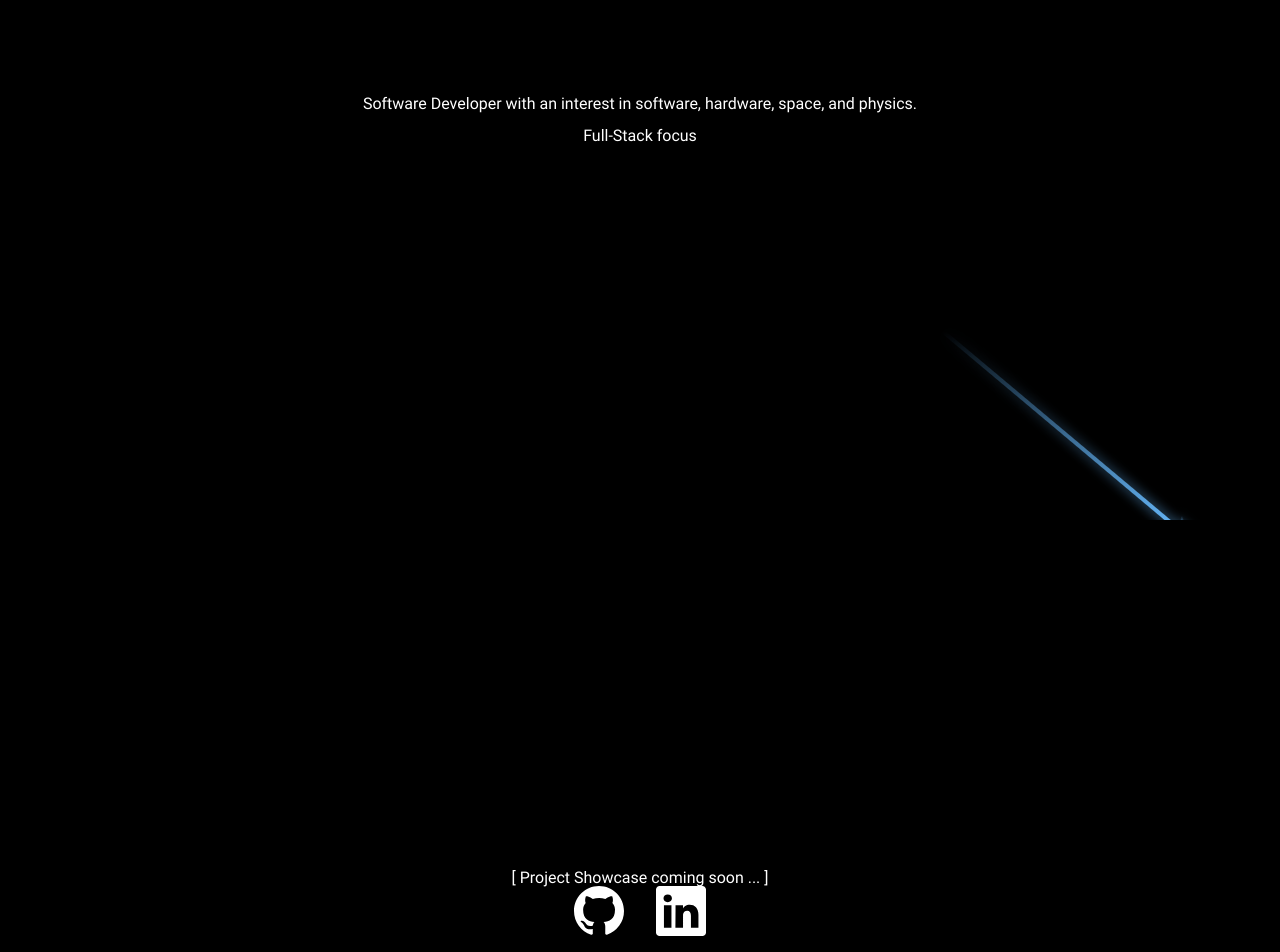
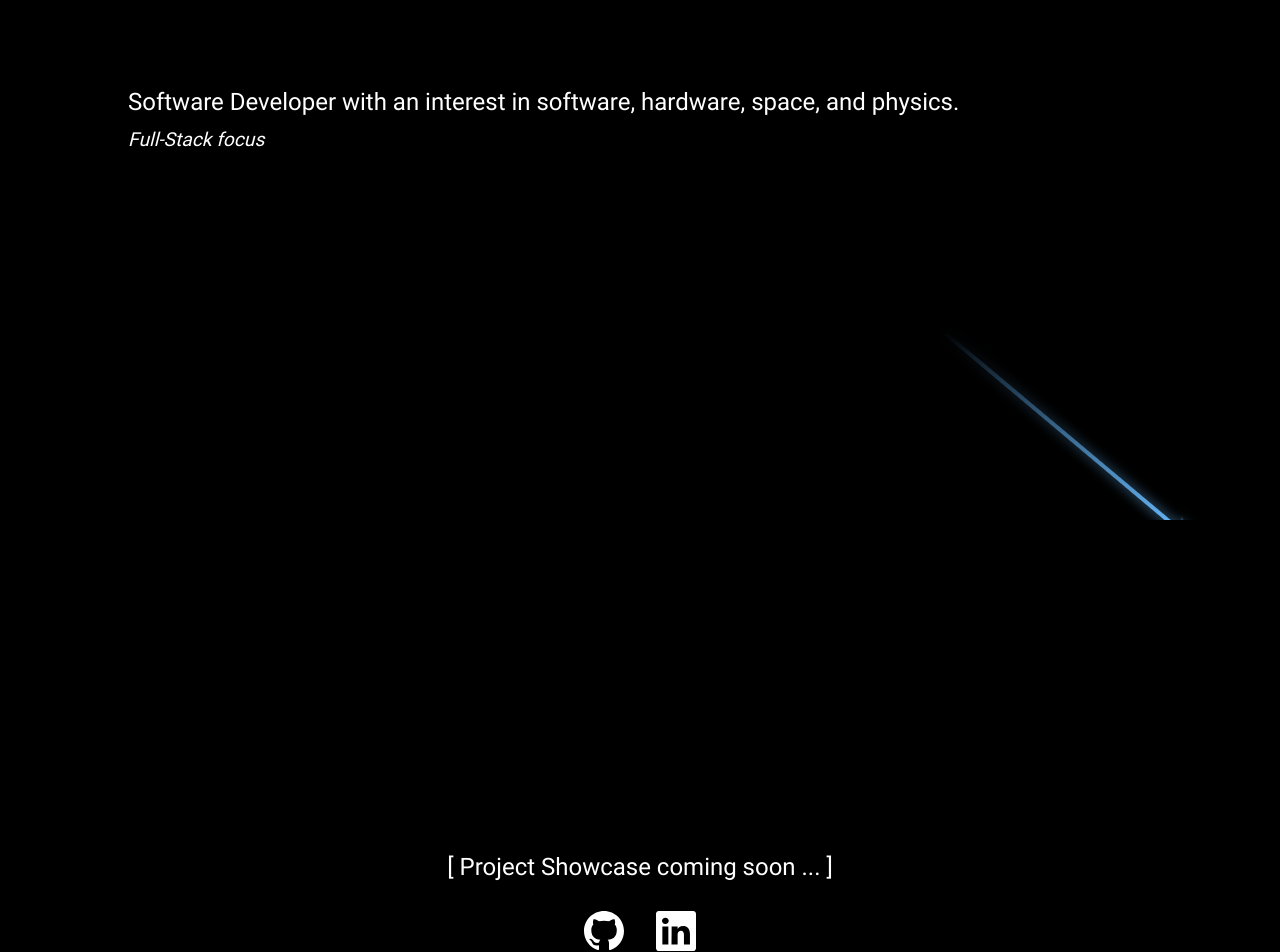
Before and after one commit to pziajski/personal-website, a React (Create React App) app: page / in a window 1280 px wide. Shown: the part 280-1232 px from the top of the page. Built offline with nearby package versions, Linux system fonts and the light colour scheme.

Commit message:
updated to match new classnames

```diff
--- a/src/components/Home/Home.scss
+++ b/src/components/Home/Home.scss
@@ -9,13 +9,31 @@
         @include section-container;
     }
 
-    &__landing-title {
+    &__title {
         align-self: flex-start;
-        font-size: 1.5rem;
+        @include title-medium;
+    }
+
+    &__sub-title {
+        align-self: flex-start;
+        @include title-small;
     }
 
     &__info {
         @include section-container;
+    }
+
+    &__info-container {
+        display: flex;
+        flex-direction: column;
+        justify-content: center;
+        align-items: center;
+        flex-grow: 1;
+        gap: 2rem;
+    }
+
+    &__info-title {
+        @include title-medium;
     }
 
     &__info-list {
@@ -24,18 +42,16 @@
         justify-content: center;
         align-items: center;
         gap: 2rem;
-        flex-grow: 1;
-        max-height: 40vw;
     }
 }
 
 .icon {
     width: 10vw;
-    max-width: 50px;
+    max-width: 40px;
     height: 10vw;
-    max-height: 50px;
+    max-height: 40px;
 
     &:hover {
-        transform: scale(1.2);
+        color: $primary-highlight-color;
     }
 }
```
